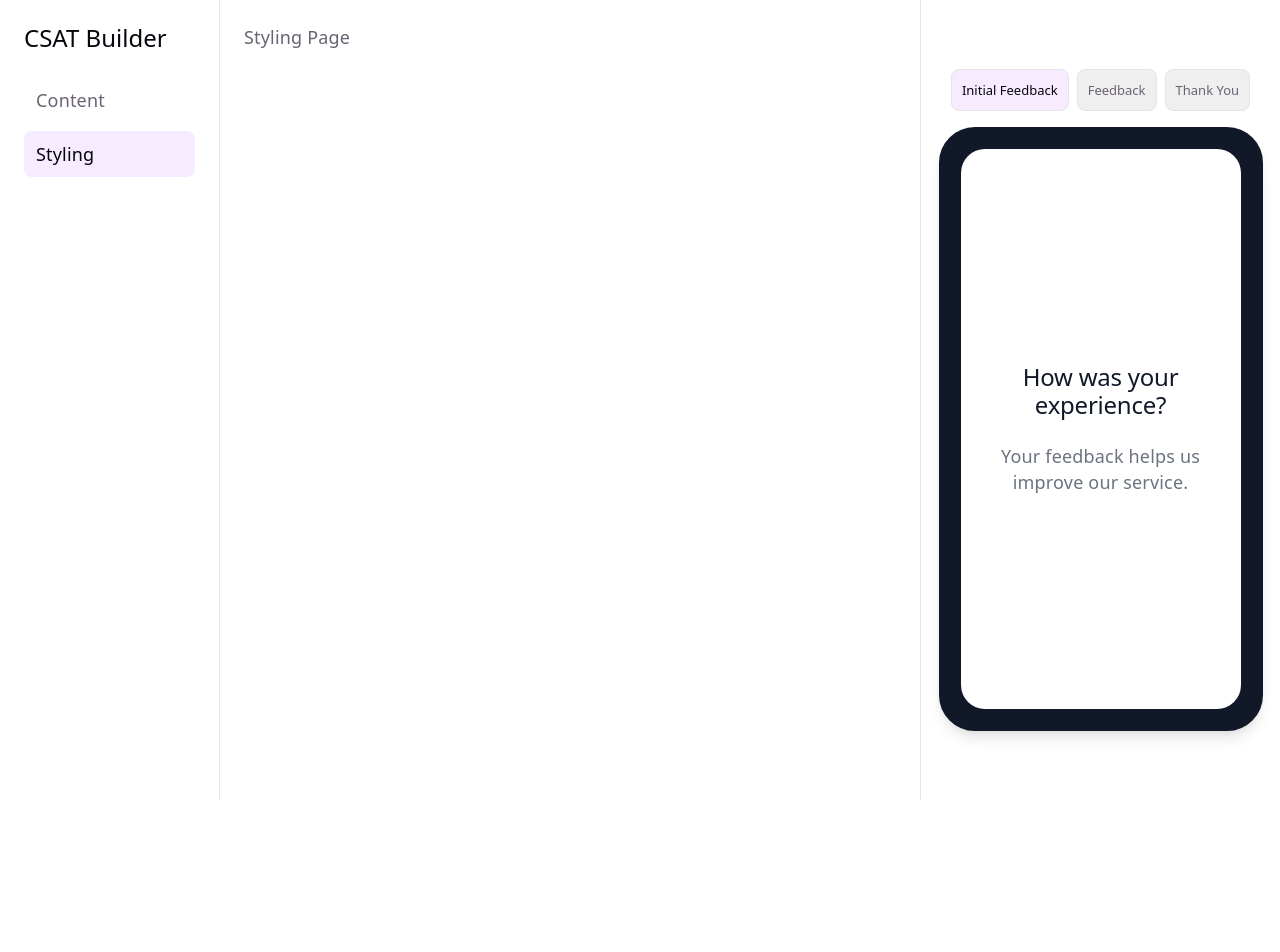
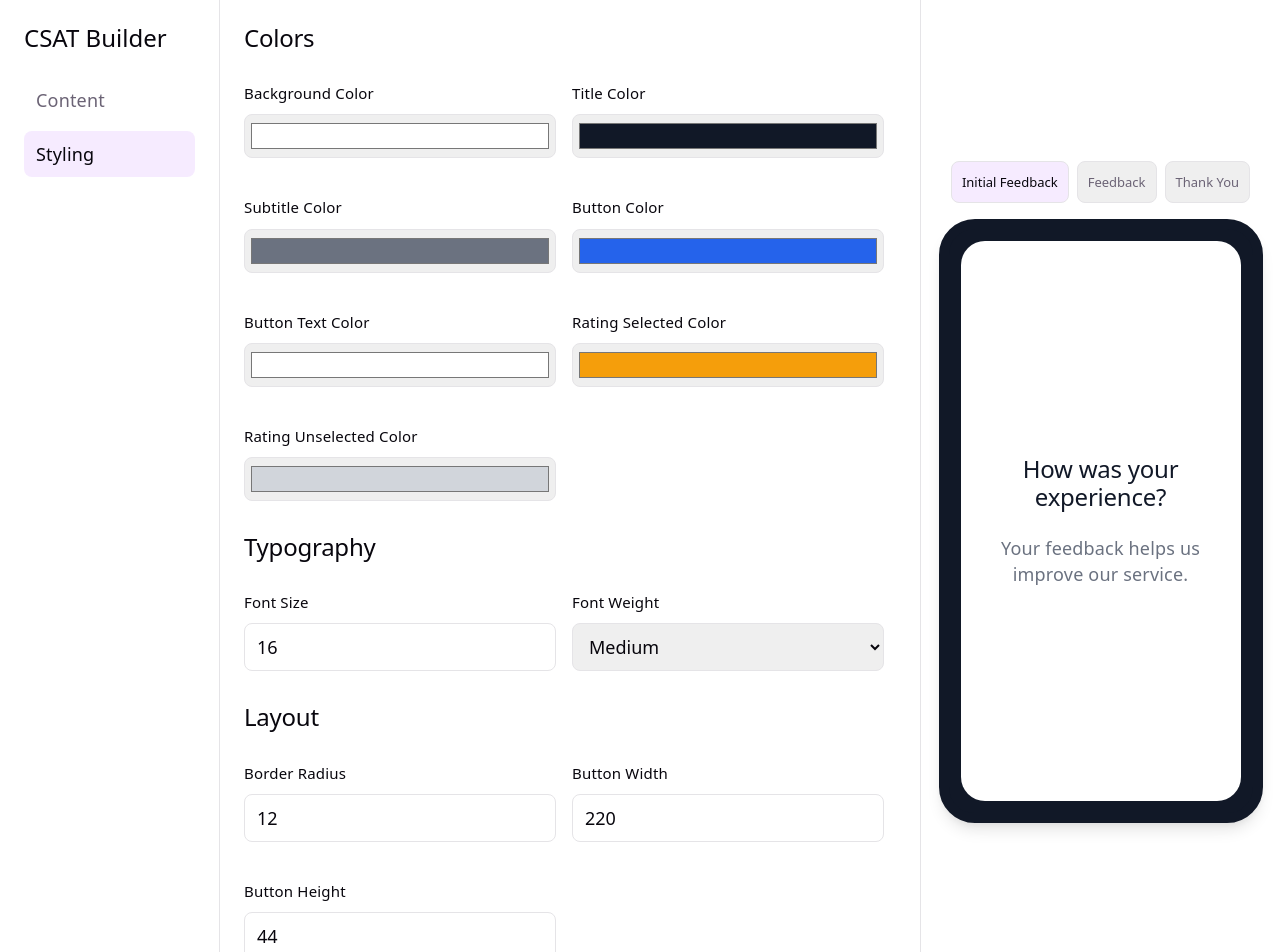
Before and after one commit to MeenakshiThapliyal09/CSAT_Campaign_builder, a React (Vite) app: page /styling in a window 1280 px wide. Shown: the top 952 px of the page. Before the commit the page ends 800 px from the top, so only its background shows below. Built offline with nearby package versions, Linux system fonts and the light colour scheme.

Commit message:
Implement styling configuration

```diff
--- a/src/index.css
+++ b/src/index.css
@@ -378,3 +378,20 @@ code {
   color: var(--text);
   font-size: 14px;
 }
+
+.style-grid {
+  display: grid;
+  gap: 16px;
+  grid-template-columns: repeat(2, minmax(0, 1fr));
+}
+
+.field-group input[type='color'] {
+  height: 44px;
+  padding: 4px;
+}
+
+@media (max-width: 720px) {
+  .style-grid {
+    grid-template-columns: 1fr;
+  }
+}
--- a/src/pages/StylingPage.tsx
+++ b/src/pages/StylingPage.tsx
@@ -1,5 +1,199 @@
+import type { ChangeEvent } from 'react';
+import { useCampaign } from '../hooks/useCampaign';
+import type { StyleConfig } from '../types/campaign';
+
 function StylingPage() {
-  return <div>Styling Page</div>;
+  const { campaign, setCampaign } = useCampaign();
+  const styles = campaign.styles;
+
+  function updateStyleField<Key extends keyof StyleConfig>(field: Key, value: StyleConfig[Key]) {
+    setCampaign((currentCampaign) => ({
+      ...currentCampaign,
+      styles: {
+        ...currentCampaign.styles,
+        [field]: value,
+      },
+    }));
+  }
+
+  function handleColorChange(event: ChangeEvent<HTMLInputElement>) {
+    const { name, value } = event.target;
+    updateStyleField(name as keyof StyleConfig, value);
+  }
+
+  function handleNumberChange(event: ChangeEvent<HTMLInputElement>) {
+    const { name, value } = event.target;
+    updateStyleField(name as keyof StyleConfig, Number(value));
+  }
+
+  function handleFontWeightChange(event: ChangeEvent<HTMLSelectElement>) {
+    updateStyleField('fontWeight', Number(event.target.value));
+  }
+
+  return (
+    <div className="content-page">
+      <section className="content-section">
+        <h2>Colors</h2>
+
+        <div className="style-grid">
+          <div className="field-group">
+            <label htmlFor="background-color">Background Color</label>
+            <input
+              id="background-color"
+              name="backgroundColor"
+              type="color"
+              value={styles.backgroundColor}
+              onChange={handleColorChange}
+            />
+          </div>
+
+          <div className="field-group">
+            <label htmlFor="title-color">Title Color</label>
+            <input
+              id="title-color"
+              name="titleColor"
+              type="color"
+              value={styles.titleColor}
+              onChange={handleColorChange}
+            />
+          </div>
+
+          <div className="field-group">
+            <label htmlFor="subtitle-color">Subtitle Color</label>
+            <input
+              id="subtitle-color"
+              name="subtitleColor"
+              type="color"
+              value={styles.subtitleColor}
+              onChange={handleColorChange}
+            />
+          </div>
+
+          <div className="field-group">
+            <label htmlFor="button-color">Button Color</label>
+            <input
+              id="button-color"
+              name="buttonColor"
+              type="color"
+              value={styles.buttonColor}
+              onChange={handleColorChange}
+            />
+          </div>
+
+          <div className="field-group">
+            <label htmlFor="button-text-color">Button Text Color</label>
+            <input
+              id="button-text-color"
+              name="buttonTextColor"
+              type="color"
+              value={styles.buttonTextColor}
+              onChange={handleColorChange}
+            />
+          </div>
+
+          <div className="field-group">
+            <label htmlFor="rating-selected-color">Rating Selected Color</label>
+            <input
+              id="rating-selected-color"
+              name="ratingSelectedColor"
+              type="color"
+              value={styles.ratingSelectedColor}
+              onChange={handleColorChange}
+            />
+          </div>
+
+          <div className="field-group">
+            <label htmlFor="rating-unselected-color">Rating Unselected Color</label>
+            <input
+              id="rating-unselected-color"
+              name="ratingUnselectedColor"
+              type="color"
+              value={styles.ratingUnselectedColor}
+              onChange={handleColorChange}
+            />
+          </div>
+        </div>
+      </section>
+
+      <section className="content-section">
+        <h2>Typography</h2>
+
+        <div className="style-grid">
+          <div className="field-group">
+            <label htmlFor="font-size">Font Size</label>
+            <input
+              id="font-size"
+              name="fontSize"
+              type="number"
+              min="12"
+              max="32"
+              value={styles.fontSize}
+              onChange={handleNumberChange}
+            />
+          </div>
+
+          <div className="field-group">
+            <label htmlFor="font-weight">Font Weight</label>
+            <select
+              id="font-weight"
+              value={styles.fontWeight}
+              onChange={handleFontWeightChange}
+            >
+              <option value="400">Regular</option>
+              <option value="500">Medium</option>
+              <option value="600">Semi Bold</option>
+              <option value="700">Bold</option>
+            </select>
+          </div>
+        </div>
+      </section>
+
+      <section className="content-section">
+        <h2>Layout</h2>
+
+        <div className="style-grid">
+          <div className="field-group">
+            <label htmlFor="border-radius">Border Radius</label>
+            <input
+              id="border-radius"
+              name="borderRadius"
+              type="number"
+              min="0"
+              max="40"
+              value={styles.borderRadius}
+              onChange={handleNumberChange}
+            />
+          </div>
+
+          <div className="field-group">
+            <label htmlFor="button-width">Button Width</label>
+            <input
+              id="button-width"
+              name="buttonWidth"
+              type="number"
+              min="120"
+              max="280"
+              value={styles.buttonWidth}
+              onChange={handleNumberChange}
+            />
+          </div>
+
+          <div className="field-group">
+            <label htmlFor="button-height">Button Height</label>
+            <input
+              id="button-height"
+              name="buttonHeight"
+              type="number"
+              min="36"
+              max="72"
+              value={styles.buttonHeight}
+              onChange={handleNumberChange}
+            />
+          </div>
+        </div>
+      </section>
+    </div>
+  );
 }
 
 export default StylingPage;
```
